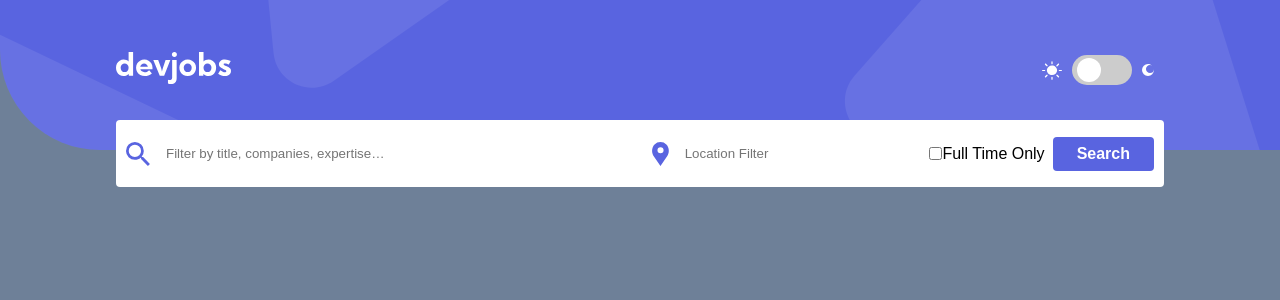
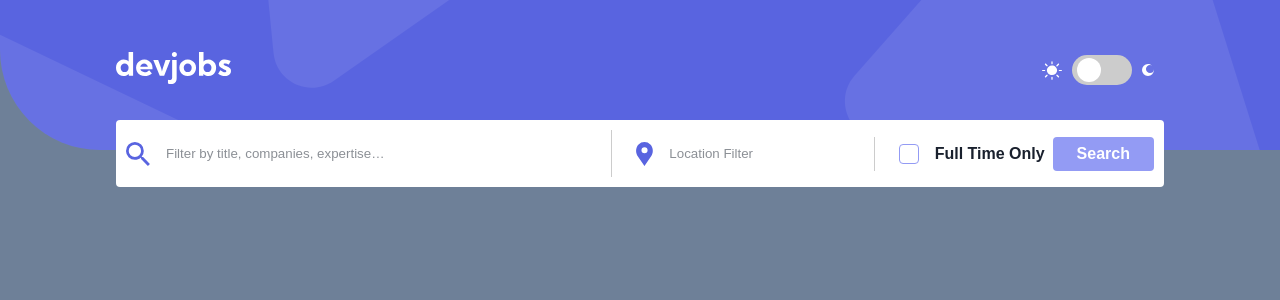
Before and after one commit to paulomiguelJS/devjobapp, a React (Vite) app: page / in a window 1280 px wide. Shown: the top 300 px of the page. Built offline with nearby package versions, Linux system fonts and the light colour scheme.

Commit message:
Style - InputContainer and SearchContainer styled, style issue has been fixed. Pending item: Make the separate lines with full width, adjusting the container height

```diff
--- a/src/components/MainSearch/styles.js
+++ b/src/components/MainSearch/styles.js
@@ -11,23 +11,69 @@ export const SearchBoxContainer = styled.form`
 `;
 
 export const InputContainer = styled.div`
-display: flex;
+  &:nth-child(2) {
+    position: relative;
+
+    &:after {
+      content: "";
+      position: absolute;
+      top: 0;
+      left: -25px; /* Adjust as needed to align the line */
+      width: 1px; /* Line width */
+      height: 100%; /* Line height */
+      background-color: #ccc; /* Line color */
+    }
+  }
+
   input {
     padding: 16px;
     outline: none;
     border: none;
+
+    &::placeholder {
+      color: #8c9096;
+    }
   }
 `;
 
 export const SearchContainer = styled.div`
-  input {
-    padding: 16px;
+  position: relative;
+
+  &:after {
+    content: "";
+    position: absolute;
+    top: 0;
+    left: -25px; /* Adjust as needed to align the line */
+    width: 1px; /* Line width */
+    height: 100%; /* Line height */
+    background-color: #ccc; /* Line color */
+  }
+  input[type="checkbox"] {
+    width: 20px;
+    height: 20px;
+    margin-right: 8px;
+    cursor: pointer;
+    appearance: none;
+    border: 1px solid #939bf4;
+    border-radius: 4px;
+
+    &:checked {
+      appearance: auto;
+
+      accent-color: #939bf4;
+    }
+  }
+
+  label {
+    color: #19202d;
+    font-weight: bold;
+    margin-left: 8px;
   }
 `;
 
 export const Button = styled.button`
   padding: 8px 24px;
-  background-color: #5964e0;
+  background-color: #939bf4;
   color: #fff;
   font-size: 1rem;
   font-weight: 600;
```
